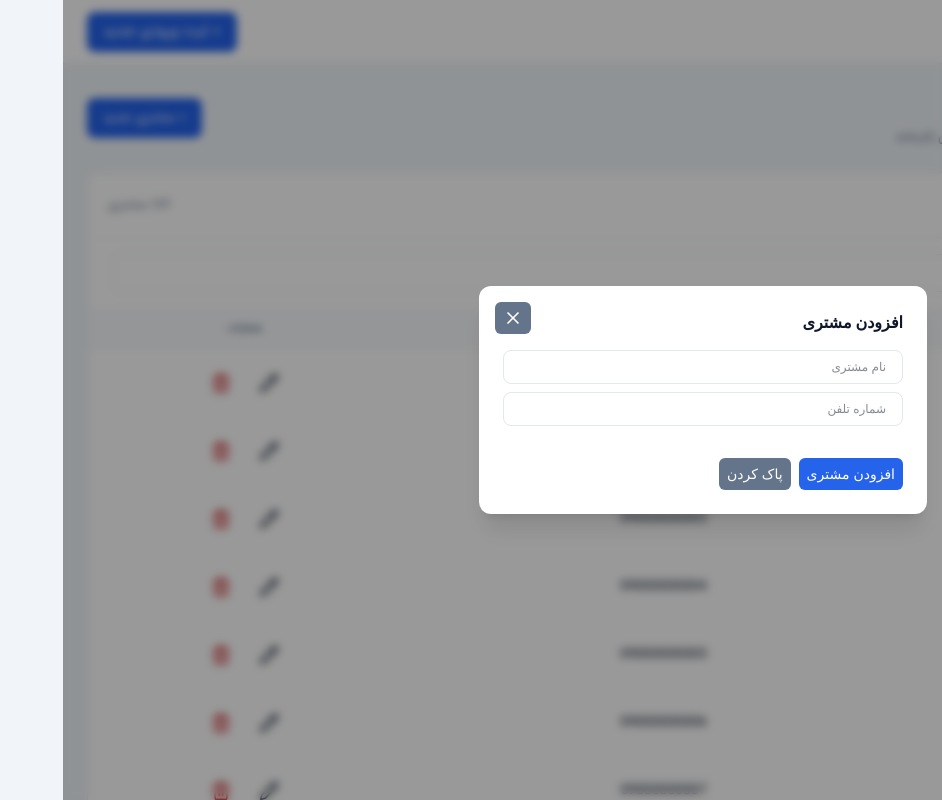
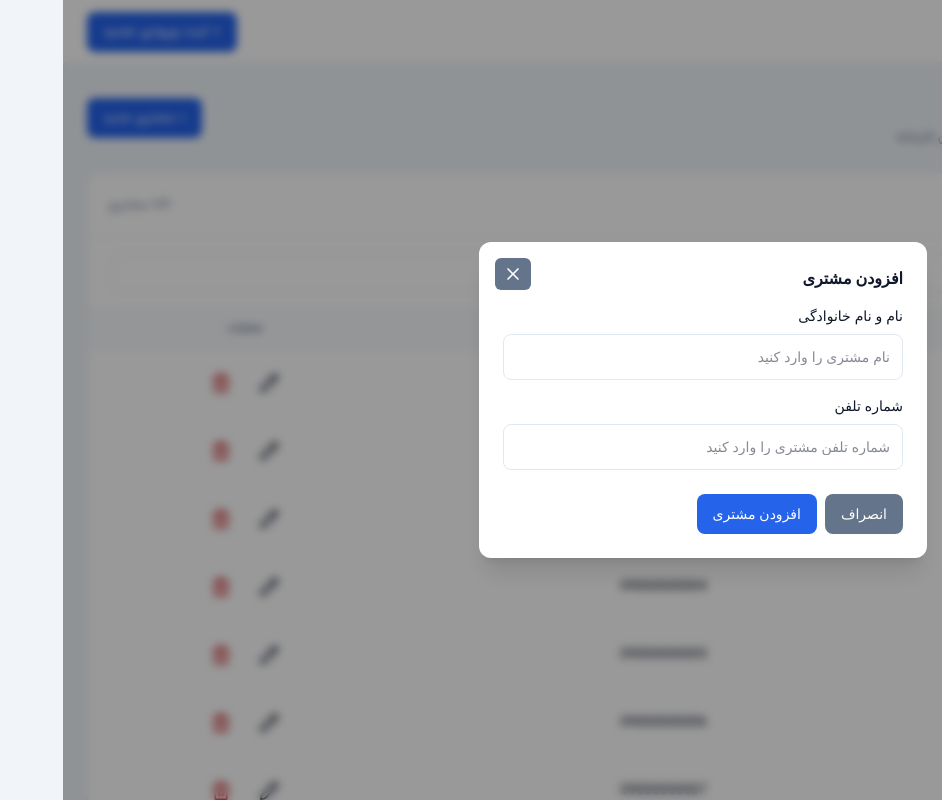
Before and after one commit to mosi3883/pistaFlow-ui, a React (Vite) app: page /customers in a window 1280 px wide. Both pictures are taken after typing "Sample" into the empty fields and a click on the button "+ مشتری جدید". Shown: the whole page, without its empty margins (338-1280 px from the left). Built offline with nearby package versions, Linux system fonts and the light colour scheme.

Commit message:
9-create-6

```diff
--- a/package.json
+++ b/package.json
@@ -1,7 +1,7 @@
 {
   "name": "pistaflow-ui",
   "private": true,
-  "version": "0.9.5",
+  "version": "0.9.6",
   "type": "module",
   "scripts": {
     "dev": "vite",
--- a/src/components/customers/CreateCustomerForm.jsx
+++ b/src/components/customers/CreateCustomerForm.jsx
@@ -1,28 +1,36 @@
 import Button from '../../ui/Button';
 
-function CreateCustomerForm() {
+function CreateCustomerForm({ handleClose }) {
   return (
     <form>
-      <div className='mb-2'>
+      <div className='flex flex-col gap-2 mb-4'>
+        <label htmlFor='name' className='text-sm'>
+          نام و نام خانوادگی
+        </label>
         <input
+          id='name'
           type='text'
-          className='block px-4 py-2 border border-slate-200 rounded-lg w-full text-xs'
-          placeholder='نام مشتری'
+          className='block px-3 py-3 border border-slate-200 rounded-lg w-full text-sm'
+          placeholder='نام مشتری را وارد کنید'
         />
       </div>
-      <div className='mb-8'>
+      <div className='flex flex-col gap-2 mb-6'>
+        <label htmlFor='phone' className='text-sm'>
+          شماره تلفن
+        </label>
         <input
+          id='phone'
           type='text'
-          className='block px-4 py-2 border border-slate-200 rounded-lg w-full text-xs'
-          placeholder='شماره تلفن'
+          className='block px-3 py-3 border border-slate-200 rounded-lg w-full text-sm'
+          placeholder='شماره تلفن مشتری را وارد کنید'
         />
       </div>
       <div className='flex gap-2'>
-        <Button type='submit' variant='primary' size='sm'>
+        <Button type='button' variant='secondary' onClick={handleClose}>
+          انصراف
+        </Button>
+        <Button type='submit' variant='primary'>
           افزودن مشتری
-        </Button>
-        <Button type='reset' variant='secondary' size='sm'>
-          پاک کردن
         </Button>
       </div>
     </form>
--- a/src/components/customers/CustomerHeader.jsx
+++ b/src/components/customers/CustomerHeader.jsx
@@ -5,6 +5,9 @@ import Button from '../../ui/Button';
 
 function CustomerHeader() {
   const [isModalOpen, setIsModalOpen] = useState(false);
+  function handleClose() {
+    setIsModalOpen(false);
+  }
   return (
     <header className='flex justify-between items-center mb-6'>
       <div>
@@ -14,9 +17,9 @@ function CustomerHeader() {
       <Button variant='primary' onClick={() => setIsModalOpen(true)}>
         + مشتری جدید
       </Button>
-      <Modal isOpen={isModalOpen} handleClose={() => setIsModalOpen(false)} className='max-w-md'>
+      <Modal isOpen={isModalOpen} handleClose={handleClose} className='max-w-md'>
         <h3 className='mb-4 font-semibold text-heading'>افزودن مشتری</h3>
-        <CreateCustomerForm />
+        <CreateCustomerForm handleClose={handleClose} />
       </Modal>
     </header>
   );
--- a/src/ui/Button.jsx
+++ b/src/ui/Button.jsx
@@ -1,4 +1,4 @@
-function Button({ children, className, variant = 'primary', size = 'md', type = 'button', onClick }) {
+function Button({ children, className = '', variant = 'primary', size = 'md', type = 'button', onClick }) {
   const variants = {
     primary: 'bg-primary hover:bg-blue-700 text-white',
     secondary: 'bg-muted hover:bg-slate-800 text-white',
--- a/src/ui/Modal.jsx
+++ b/src/ui/Modal.jsx
@@ -11,9 +11,9 @@ function Modal({ children, isOpen, handleClose, className }) {
         handleClose();
       }
     }
-    document.documentElement.addEventListener('keyup', fn);
+    document.documentElement.addEventListener('keydown', fn);
     return function () {
-      document.documentElement.removeEventListener('keyup', fn);
+      document.documentElement.removeEventListener('keydown', fn);
     };
   }, [handleClose, isOpen]);
   if (!isOpen) return null;
```
Also changed, not shown: 1 other file (tests, documents, lock files or other folders).
